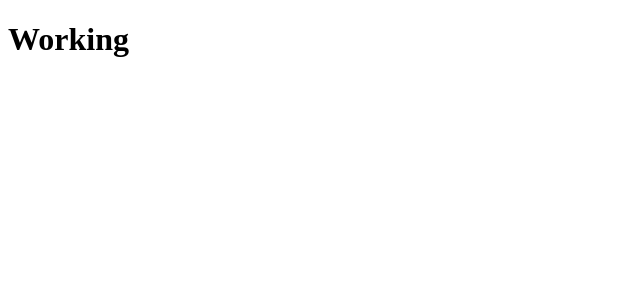
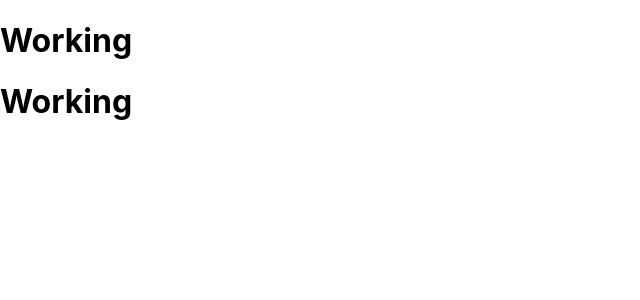
Before and after one commit to mu2ku/Calculator, a React (Create React App) app: page / in a window 1280 px wide. Shown: the top 300 px of the page, without its empty margins (0-640 px from the left). Built offline with nearby package versions, Linux system fonts and the light colour scheme.

Commit message:
commit Screen and Keypad components

```diff
--- /dev/null
+++ b/src/components/Keypad/Keypad.jsx
@@ -0,0 +1,12 @@
+import React from 'react';
+import {styles} from '../Keypad/Keypad.module.css'
+
+const Keypad = () => {
+  return (
+    <>
+      <h1>Working</h1>
+    </>
+   );
+}
+
+export default Keypad;
--- /dev/null
+++ b/src/components/Screen/Screen.jsx
@@ -0,0 +1,12 @@
+import React from 'react';
+import {styles} from '../Screen/Screen.module.css'
+
+const Screen = () => {
+  return (
+    <>
+      <h1>Working</h1>
+    </>
+   );
+}
+
+export default Screen;
--- a/src/index.js
+++ b/src/index.js
@@ -1,11 +1,16 @@
 import React from 'react';
 import ReactDOM from 'react-dom';
-import './pages/App/App.css'
+import './index.css'
 import App from './pages/App/App'
+import {BrowserRouter as Router, Route, Routes} from 'react-router-dom';
 
 ReactDOM.render(
   <React.StrictMode>
-    <App />
+    <Router>
+      <Routes>
+        <Route path="/*" element={<App/>} />
+      </Routes>
+    </Router>
   </React.StrictMode>,
   document.getElementById('root')
 );
--- a/src/pages/App/App.js
+++ b/src/pages/App/App.js
@@ -1,11 +1,12 @@
-import './App.css';
+import React from 'react';
+import Screen from '../../components/Screen/Screen';
+import Keypad from '../../components/Keypad/Keypad';
 
 function App() {
   return (
     <>
-      <div>
-        <h1>Working</h1>
-      </div>
+      <Screen />
+      <Keypad />
     </>
   );
 }
```
Also changed, not shown: src/components/Keypad/Keypad.module.css (added), src/components/Screen/Screen.module.css (added).
